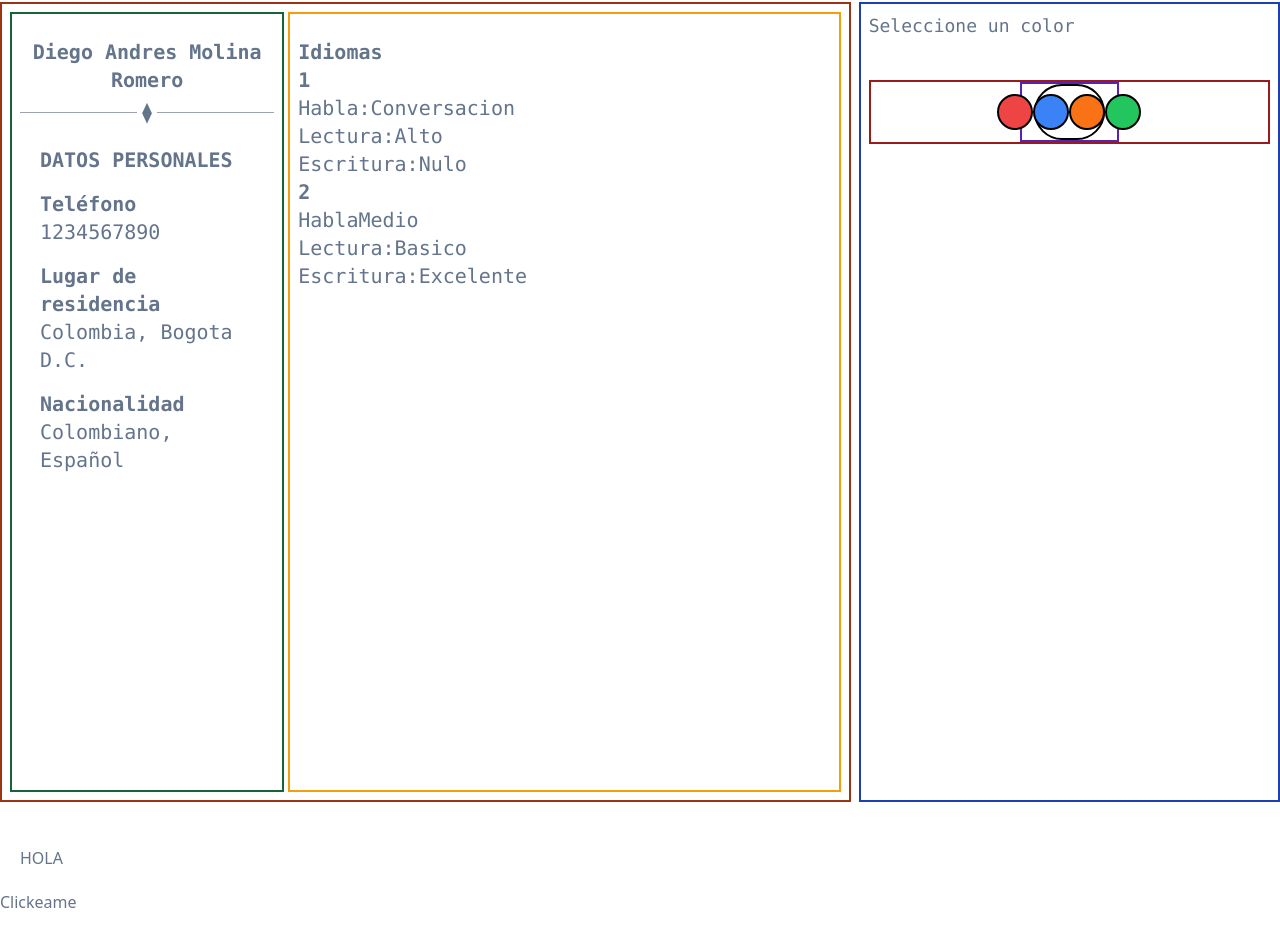
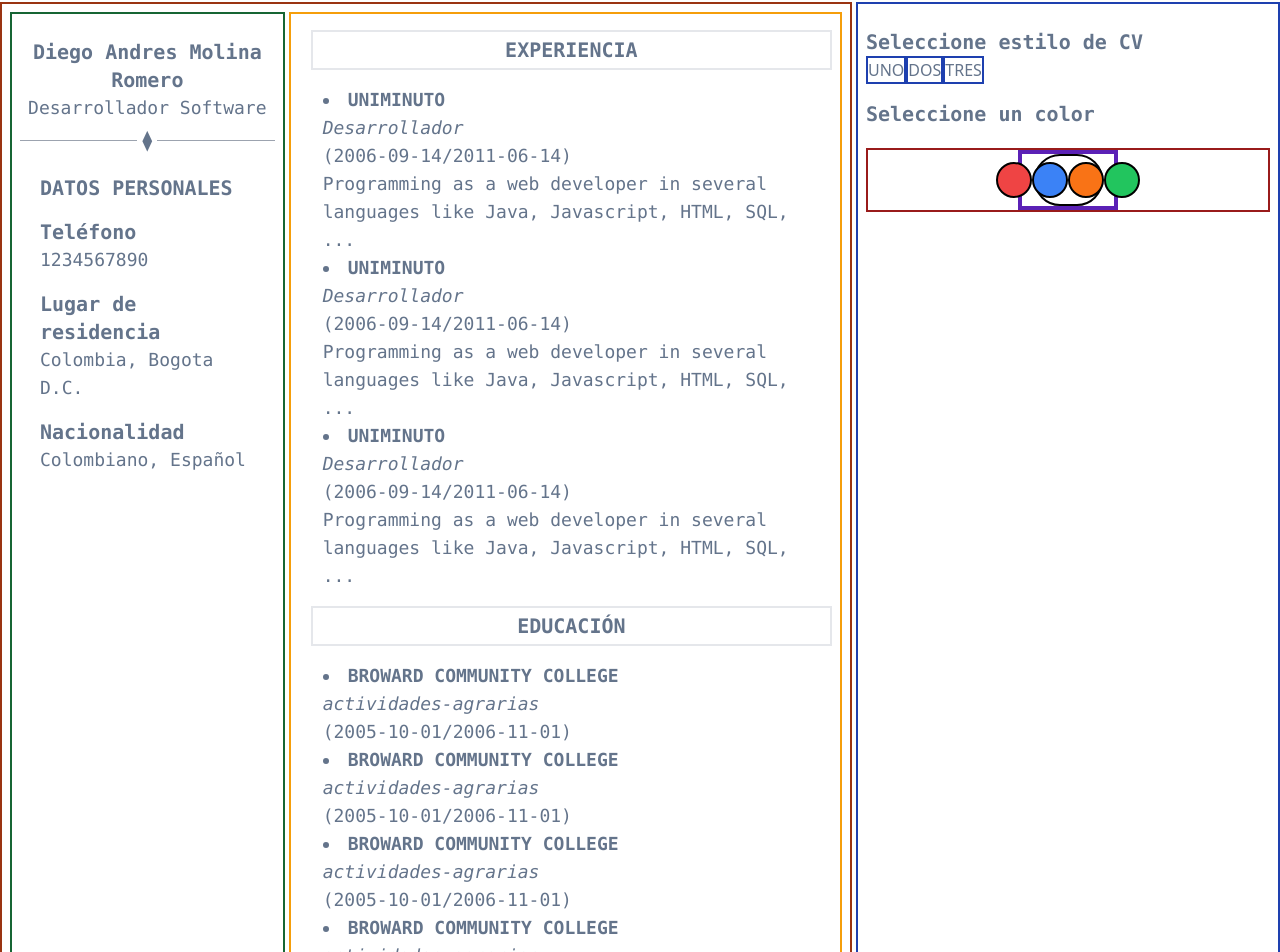
Before and after one commit to David-Viuche/info_cv_share, a Next.js app: page /preview in a window 1280 px wide. Shown: the part 186-1138 px from the top of the page. Before the commit the page ends 1100 px from the top, so only its background shows below. Built offline with nearby package versions, Linux system fonts and the light colour scheme.

Commit message:
add modifications preview file in first option

```diff
--- a/src/pages/preview.jsx
+++ b/src/pages/preview.jsx
@@ -1,8 +1,8 @@
+import Layout from "@/components/Layout";
 import { useState } from "react";
-import Layout from "@/components/Layout";
 
 export default function Preview() {
-  const [actualColor, setActualColor] = useState("p-5 bg-white");
+  const [actualColor, setActualColor] = useState("white");
   const [hidden, setHidden] = useState("border-2 border-black hidden");
   const [data, setData] = useState({
     //SCOPE -> candidate_read_curriculum_skills
@@ -46,23 +46,57 @@ export default function Preview() {
     freelance: "Disponible",
     nationalities: "Colombiano, Español",
     workPermits: "Colombia, Alemania, España",
+
+    //candidate_read_curriculum_future_job
+    //get/curriculum/{curriculumId}/futurejob
+    preferredPosition: "Desarrollador Software",
+
+    //candidate_read_curriculum_experience
+    //get/curriculum/{curriculumId}/experience/{experienceId}
+    company: "Uniminuto",
+    job: "Desarrollador",
+    startingDate_experience: "2006-09-14", //Original -> startingDate
+    finishingDate_experience: "2011-06-14", //Original -> finishDate
+    description:
+      "Programming as a web developer in several languages like Java, Javascript, HTML, SQL, ...",
+
+    //candidate_read_curriculum_education
+    //get/curriculum/{curriculumId}/education
+    educationLevelCode: "formacion-profesional-grado-superior",
+    courseName: "actividades-agrarias",
+    startingDate_education: "2005-10-01", //Original -> startingDate
+    finishingDate_education: "2006-11-01", //Original -> finishDate
+    institutionName: "Broward Community College",
   });
+
+  function showCV(event) {
+    event.preventDefault();
+    var id = event.target.id;
+    switch (id) {
+      case "optionOne":
+        break;
+      case "optionTwo":
+        break;
+      case "optionThree":
+        break;
+    }
+  }
 
   function changeColor(event) {
     event.preventDefault();
     var id = event.target.id;
     switch (id) {
       case "red":
-        setActualColor("bg-red-300");
+        setActualColor("red-300");
         break;
       case "blue":
-        setActualColor("bg-blue-300");
+        setActualColor("blue-300");
         break;
       case "orange":
-        setActualColor("bg-orange-300");
+        setActualColor("orange-300");
         break;
       case "green":
-        setActualColor("bg-green-300");
+        setActualColor("green-300");
         break;
     }
   }
@@ -90,25 +124,28 @@ export default function Preview() {
         <br />
 
         {/*Full container*/}
-        <div className="grid grid-cols-6 gap-2">
+        <div className="grid grid-cols-6 gap-1">
           {/*Preview container*/}
-          <div className="col-span-4 border-2 border-orange-800 h-screen md:p-2 sm:p-2 xs:p-1">
-            {/*First option*/}
-            {/**************/}
+          <div className="col-span-4 border-2 border-orange-800 h-full md:p-2 sm:p-2 xs:p-1">
+            {/*FIRST OPRTION*/}
             <div className="grid grid-cols-6 gap-1 h-full">
               {/*border-2 border-pink-600*/}
               {/*First col*/}
               <div
                 id="change"
-                className={`col-span-2 border-2 border-green-800 md:p-2 sm:p-2 xs:p-1 ${actualColor}`}
+                className={`col-span-2 border-2 border-green-800 bg-${actualColor} md:p-2 sm:p-2 xs:p-1`}
               >
-                {/*className="col-span-2 border-2 border-green-800 md:p-2 sm:p-2 xs:p-1"*/}
                 {/*Name*/}
                 <div className="md:pt-4 sm:pt-2 xs:pt-1 md:text-center sm:text-center xs:text-center">
-                  <span className="font-mono font-bold md:text-xl sm:text-sm xs:text-xs">
+                  <span className="font-mono block font-bold md:text-xl sm:text-base xs:text-xs">
                     {data.name}
                   </span>
+                  {/*Position*/}
+                  <span className="font-mono block md:text-lg sm:text-sm xs:text-xxs">
+                    {data.preferredPosition}
+                  </span>
                 </div>
+                <div></div>
                 {/*Line*/}
                 <div className="relative flex py-1 items-center">
                   <div className="flex-grow border-t border-gray-400"></div>
@@ -118,83 +155,217 @@ export default function Preview() {
                   <div className="flex-grow border-t border-gray-400"></div>
                 </div>
                 {/*Container info*/}
-                <div className="md:pl-5 md:pr-2 sm:pl-2 sm:pr-2 xs: xs:">
-                  {/*
-              country: "Colombia",
-              province: "Bogota D.C.",
-              mobile_phone: "1234567890",
-              web_pages: "www.linkedin.com",
-              freelance: "Disponible",
-              nationalities: "Colombiano, Español",
-              workPermits: "Colombia, Alemania, España",*/}
-                  <span className="font-mono block font-bold mt-4 md:text-xl sm:text-sm xs:text-xs">
+                <div className="md:pl-5 md:pr-2 sm:pl-2 sm:pr-2 xs:pl-1 xs:pr-1">
+                  <span className="font-mono block font-bold mt-4 md:text-xl sm:text-base xs:text-xs">
                     DATOS PERSONALES
                   </span>
-                  <span className="font-mono block font-bold mt-4 md:text-xl sm:text-sm xs:text-xs">
+                  <span className="font-mono block font-bold mt-4 md:text-xl sm:text-base xs:text-xs">
                     Teléfono
                   </span>
-                  <span className="font-mono md:text-xl sm:text-sm xs:text-xs">
+                  <span className="font-mono block md:text-lg sm:text-sm xs:text-xs">
                     {data.mobile_phone}
                   </span>
-                  <span className="font-mono block font-bold mt-4 md:text-xl sm:text-sm xs:text-xs">
+                  <span className="font-mono block font-bold mt-4 md:text-xl sm:text-base xs:text-xs">
                     Lugar de residencia
                   </span>
-                  <span className="font-mono md:text-xl sm:text-sm xs:text-xs">
+                  <span className="font-mono block md:text-lg sm:text-sm xs:text-xs">
                     {data.country_province}
                   </span>
-                  <span className="font-mono block font-bold mt-4 md:text-xl sm:text-sm xs:text-xs">
+                  <span className="font-mono block font-bold mt-4 md:text-xl sm:text-base xs:text-xs">
                     Nacionalidad
                   </span>
-                  <span className="font-mono md:text-xl sm:text-sm xs:text-xs">
+                  <span className="font-mono block md:text-lg sm:text-sm xs:text-xs">
                     {data.nationalities}
                   </span>
                 </div>
               </div>
               {/*Second col*/}
-              <div className="col-span-4 border-2 border-amber-500 md:p-2 sm:p-2 xs:p-1">
-                <span className="font-mono block font-bold mt-4 md:text-xl sm:text-sm xs:text-xs">
-                  Idiomas
+              <div className="col-span-4 border-2 border-amber-500 pb-5">
+                {/*md:pl-2 sm:pl-2 xs:pl-1*/}
+                <div className="md:pl-5 md:pr-2 sm:pl-2 sm:pr-2 xs:pl-1 xs:pr-1">
+                  {/*Experience*/}
+                  <div
+                    id="change"
+                    className={`border-2 border-${actualColor} text-center mt-4 mb-4`}
+                  >
+                    <span className="font-mono block font-bold pt-1 pb-1 md:text-xl sm:text-base xs:text-xs">
+                      EXPERIENCIA
                     </span>
+                  </div>
+                  <div className="pl-3 pr-3">
+                    <span className="font-mono block font-bold uppercase md:text-lg sm:text-sm xs:text-xs">
+                      <li>{data.company}</li>
+                    </span>
+                    <span className="font-mono block italic md:text-lg sm:text-sm xs:text-xs">
+                      {data.job}
+                    </span>
+                    <span className="font-mono block md:text-lg sm:text-sm xs:text-xs">
+                      ({data.startingDate_experience}/
+                      {data.finishingDate_experience})
+                    </span>
+                    <span className="font-mono block md:text-lg sm:text-sm xs:text-xs">
+                      {data.description}
+                    </span>
+                    {/***/}
+                    <span className="font-mono block font-bold uppercase md:text-lg sm:text-sm xs:text-xs">
+                      <li>{data.company}</li>
+                    </span>
+                    <span className="font-mono block italic md:text-lg sm:text-sm xs:text-xs">
+                      {data.job}
+                    </span>
+                    <span className="font-mono block md:text-lg sm:text-sm xs:text-xs">
+                      ({data.startingDate_experience}/
+                      {data.finishingDate_experience})
+                    </span>
+                    <span className="font-mono block md:text-lg sm:text-sm xs:text-xs">
+                      {data.description}
+                    </span>
+                    {/***/}
+                    <span className="font-mono block font-bold uppercase md:text-lg sm:text-sm xs:text-xs">
+                      <li>{data.company}</li>
+                    </span>
+                    <span className="font-mono block italic md:text-lg sm:text-sm xs:text-xs">
+                      {data.job}
+                    </span>
+                    <span className="font-mono block md:text-lg sm:text-sm xs:text-xs">
+                      ({data.startingDate_experience}/
+                      {data.finishingDate_experience})
+                    </span>
+                    <span className="font-mono block md:text-lg sm:text-sm xs:text-xs">
+                      {data.description}
+                    </span>
+                  </div>
+                  {/*Education*/}
+                  <div
+                    id="change"
+                    className={`border-2 border-${actualColor} text-center mt-4 mb-4`}
+                  >
+                    <span className="font-mono block font-bold pt-1 pb-1 md:text-xl sm:text-base xs:text-xs">
+                      EDUCACIÓN
+                    </span>
+                  </div>
+                  <div className="pl-3 pr-3">
+                    <span className="font-mono block font-bold uppercase md:text-lg sm:text-sm xs:text-xs">
+                      <li>{data.institutionName}</li>
+                    </span>
+                    <span className="font-mono block italic md:text-lg sm:text-sm xs:text-xs">
+                      {data.courseName}
+                    </span>
+                    <span className="font-mono block md:text-lg sm:text-sm xs:text-xs">
+                      ({data.startingDate_education}/
+                      {data.finishingDate_education})
+                    </span>
+                    {/***/}
+                    <span className="font-mono block font-bold uppercase md:text-lg sm:text-sm xs:text-xs">
+                      <li>{data.institutionName}</li>
+                    </span>
+                    <span className="font-mono block italic md:text-lg sm:text-sm xs:text-xs">
+                      {data.courseName}
+                    </span>
+                    <span className="font-mono block md:text-lg sm:text-sm xs:text-xs">
+                      ({data.startingDate_education}/
+                      {data.finishingDate_education})
+                    </span>
+                    {/***/}
+                    <span className="font-mono block font-bold uppercase md:text-lg sm:text-sm xs:text-xs">
+                      <li>{data.institutionName}</li>
+                    </span>
+                    <span className="font-mono block italic md:text-lg sm:text-sm xs:text-xs">
+                      {data.courseName}
+                    </span>
+                    <span className="font-mono block md:text-lg sm:text-sm xs:text-xs">
+                      ({data.startingDate_education}/
+                      {data.finishingDate_education})
+                    </span>
+                    {/***/}
+                    <span className="font-mono block font-bold uppercase md:text-lg sm:text-sm xs:text-xs">
+                      <li>{data.institutionName}</li>
+                    </span>
+                    <span className="font-mono block italic md:text-lg sm:text-sm xs:text-xs">
+                      {data.courseName}
+                    </span>
+                    <span className="font-mono block md:text-lg sm:text-sm xs:text-xs">
+                      ({data.startingDate_education}/
+                      {data.finishingDate_education})
+                    </span>
+                  </div>
+                  {/*Language*/}
+                  <div
+                    id="change"
+                    className={`border-2 border-${actualColor} text-center mt-4 mb-4`}
+                  >
+                    <span className="font-mono block font-bold pt-1 pb-1 md:text-xl sm:text-base xs:text-xs">
+                      IDIOMAS
+                    </span>
+                  </div>
+                  <div className="pl-3 pr-3">
                     {/*ALL LANGUAGES*/}
-                <span className="font-mono block font-bold md:text-xl sm:text-sm xs:text-xs">
+                    <span className="font-mono block font-bold md:text-lg sm:text-sm xs:text-xs">
                       {data.languages[0].id}
                     </span>
-                <span className="font-mono block md:text-xl sm:text-sm xs:text-xs">
+                    <span className="font-mono block md:text-lg sm:text-sm xs:text-xs">
                       Habla:{data.languages[0].speaking}
                     </span>
-                <span className="font-mono block md:text-xl sm:text-sm xs:text-xs">
+                    <span className="font-mono block md:text-lg sm:text-sm xs:text-xs">
                       Lectura:{data.languages[0].reading}
                     </span>
-                <span className="font-mono block md:text-xl sm:text-sm xs:text-xs">
+                    <span className="font-mono block md:text-lg sm:text-sm xs:text-xs">
                       Escritura:{data.languages[0].writing}
                     </span>
                     {/******/}
-                <span className="font-mono block font-bold md:text-xl sm:text-sm xs:text-xs">
+                    <span className="font-mono block font-bold md:text-lg sm:text-sm xs:text-xs">
                       {data.languages[1].id}
                     </span>
-                <span className="font-mono block md:text-xl sm:text-sm xs:text-xs">
-                  Habla{data.languages[1].speaking}
+                    <span className="font-mono block md:text-lg sm:text-sm xs:text-xs">
+                      Habla:{data.languages[1].speaking}
                     </span>
-                <span className="font-mono block md:text-xl sm:text-sm xs:text-xs">
+                    <span className="font-mono block md:text-lg sm:text-sm xs:text-xs">
                       Lectura:{data.languages[1].reading}
                     </span>
-                <span className="font-mono block md:text-xl sm:text-sm xs:text-xs">
+                    <span className="font-mono block md:text-lg sm:text-sm xs:text-xs">
                       Escritura:{data.languages[1].writing}
                     </span>
                     {/*ALL LANGUAGES*/}
                   </div>
                 </div>
-            {/**************/}
               </div>
-          {/*Option container*/}
+            </div>
+            {/*FINISH FIRST OPTION*/}
+          </div>
+          {/*Options col*/}
           <div className="col-span-2 border-2 border-blue-800 md:p-2 sm:p-2 xs:p-1">
-            <span className="font-mono md:text-lg sm:text-sm xs:text-sm">
+            <span className="font-mono block font-bold mt-4 md:text-xl sm:text-base xs:text-xs">
+              Seleccione estilo de CV
+            </span>
+            <div>
+              <button
+                id="optionOne"
+                className="border-2 border-blue-800"
+                onClick={(e) => showCV(e)}
+              >
+                UNO
+              </button>
+              <button
+                id="optionTwo"
+                className="border-2 border-blue-800"
+                onClick={(e) => showCV(e)}
+              >
+                DOS
+              </button>
+              <button
+                id="optionThree"
+                className="border-2 border-blue-800"
+                onClick={(e) => showCV(e)}
+              >
+                TRES
+              </button>
+            </div>
+
+            <span className="font-mono block font-bold mt-4 md:text-xl sm:text-base xs:text-xs">
               Seleccione un color
             </span>
-
-            <br />
-            <div className="border-2 border-red-800 flex justify-center my-10 md:h-16 xs:h-11">
-              <div className="border-2 border-violet-800 flex justify-center md:w-3/12 xs:w-3/5">
+            <div className="border-2 border-red-800 flex justify-center mt-5 md:h-16 xs:h-11">
+              <div className="border-4 border-violet-800 flex justify-center md:w-3/12 xs:w-3/5">
                 {" "}
                 {/*border-2 border-violet-800 flex justify-center md::w-3/12 sm::w-screen*/}
                 <div className="flex justify-center border-2 rounded-full border-black w-3/4">
@@ -203,6 +374,7 @@ export default function Preview() {
                   <button
                     id="red"
                     className="font-mono border-2 border-black mx-auto my-auto md:p-4 sm:p-2 xs:p-2 rounded-full bg-red-500 hover:bg-red-600 duration-300"
+                    title="Finanzas, Banca, Seguros"
                     onClick={(e) => changeColor(e)}
                   >
                     {/*max-w-md p-4 mx-auto mt-4 bg-gray-200 sm:shadow-md sm::rounded-md sm:bg-gray-100 sm:p-6 md:bg-green-800*/}
@@ -212,16 +384,19 @@ export default function Preview() {
                     id="blue"
                     className="font-mono border-2 border-black mx-auto my-auto md:p-4 sm:p-2 xs:p-2 rounded-full bg-blue-500 hover:bg-blue-600 duration-300"
                     onClick={(e) => changeColor(e)}
+                    title="Profesionales IT, Directivos, Gestores"
                   ></button>
                   <button
                     id="orange"
                     className="font-mono border-2 border-black mx-auto my-auto md:p-4 sm:p-2 xs:p-2 rounded-full bg-orange-500 hover:bg-orange-600 duration-300"
                     onClick={(e) => changeColor(e)}
+                    title="Marketing, Hostelería, Cocinero, Pastelero"
                   ></button>
                   <button
                     id="green"
                     className="font-mono border-2 border-black mx-auto my-auto md:p-4 sm:p-2 xs:p-2 rounded-full bg-green-500 hover:bg-green-600 duration-300"
                     onClick={(e) => changeColor(e)}
+                    title="Medio ambiente, Ecología"
                   ></button>
                 </div>
               </div>
```
Lines whose indentation alone changed are shown as unchanged.
